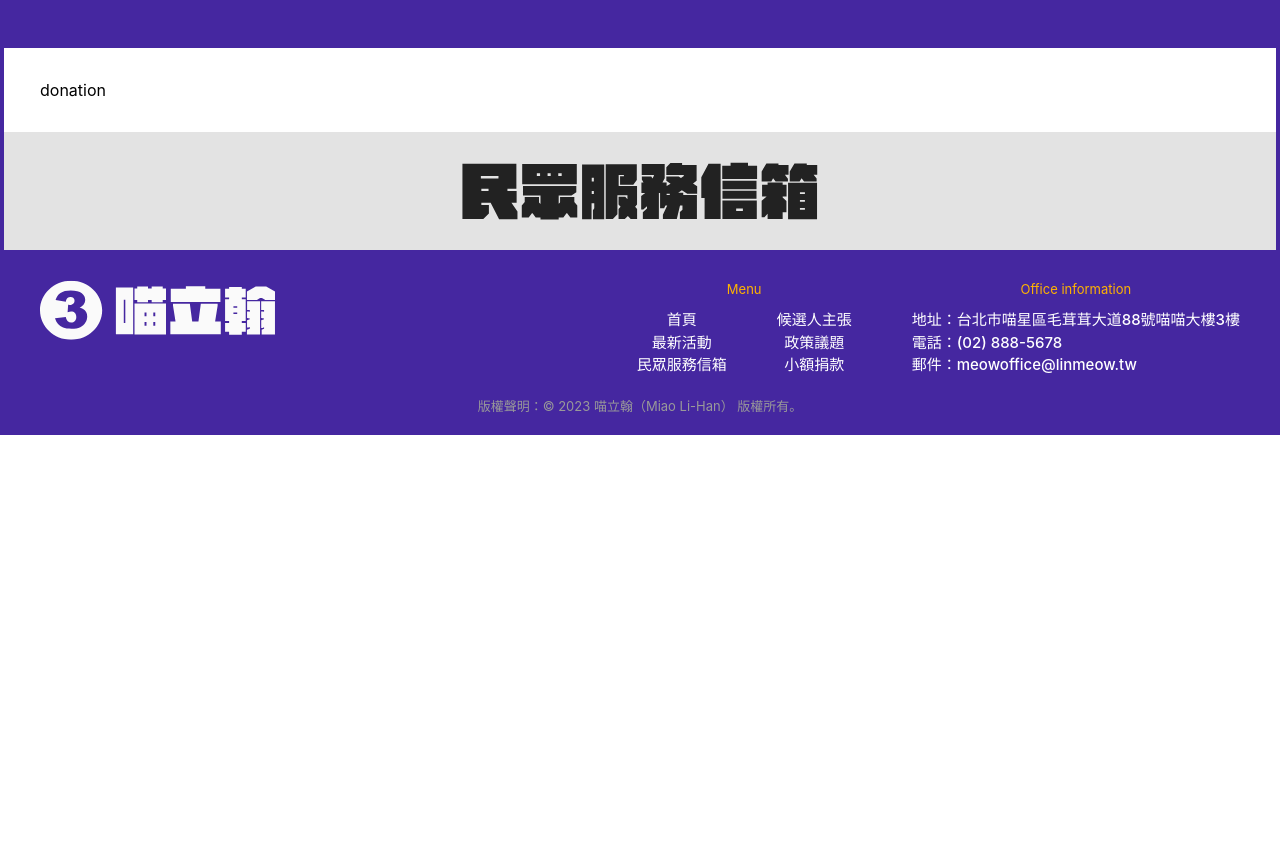
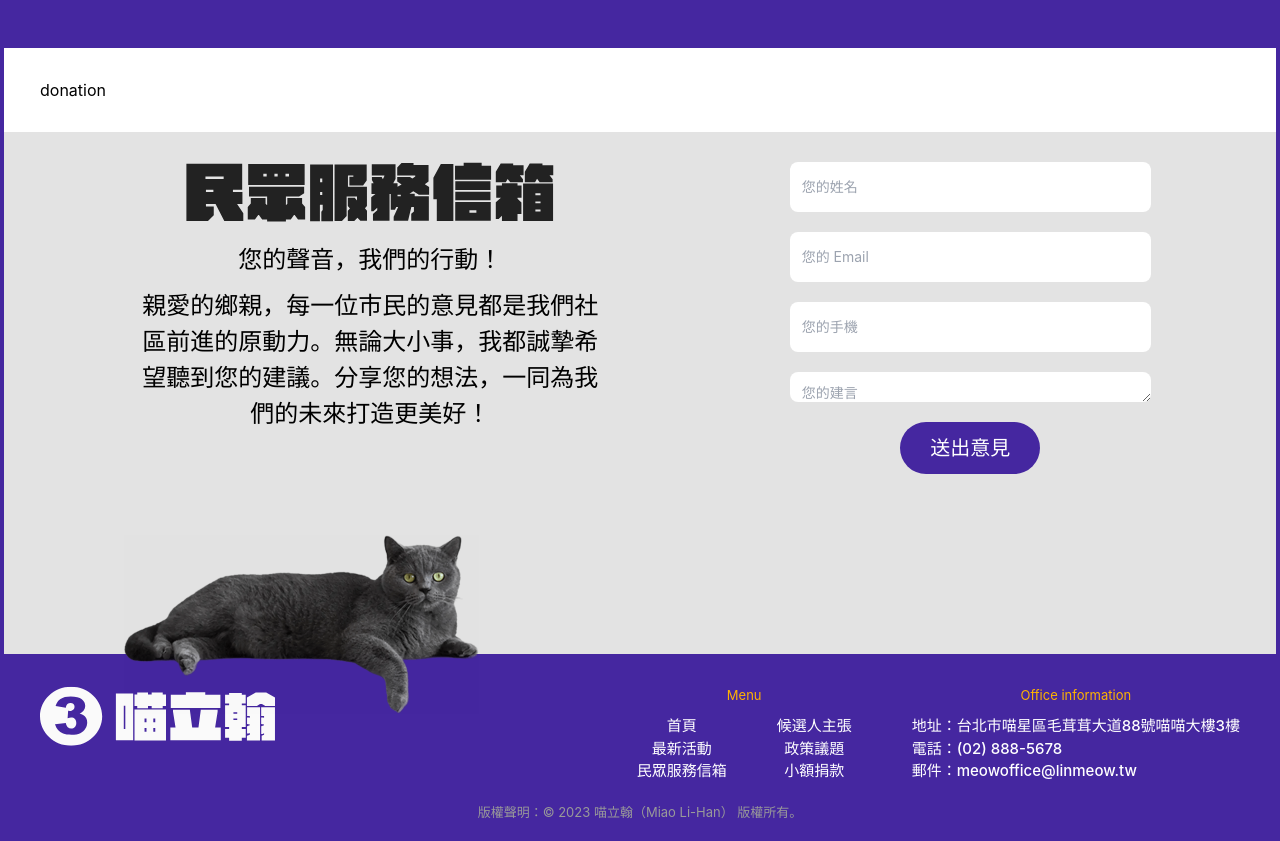
Before and after one commit to TimingJL/legislative-campaign-official-website-by-una, a React (Vite) app: page / in a window 1280 px wide. Shown: the part 1865-2706 px from the top of the page. Before the commit the page ends 2300 px from the top, so only its background shows below. Built offline with nearby package versions, Linux system fonts and the light colour scheme.

Commit message:
feat: add service inbox

```diff
--- a/src/components/Button/index.tsx
+++ b/src/components/Button/index.tsx
@@ -8,7 +8,7 @@ interface IProps extends ButtonHTMLAttributes<HTMLButtonElement> {
 }
 
 const Button = (props: IProps) => {
-  const { children, startIcon, endIcon, ...otherProps } = props;
+  const { children, startIcon, endIcon, className, ...otherProps } = props;
   return (
     <button
       className={clsx(
@@ -16,7 +16,8 @@ const Button = (props: IProps) => {
         "bg-primary text-white font-bold text-[20px] h-[52px] rounded-[50px] px-[20px]",
         "hover:opacity-80",
         "active:scale-90",
-        "transition-all"
+        "transition-all",
+        className
       )}
       {...otherProps}
     >
--- a/src/components/Footer/index.tsx
+++ b/src/components/Footer/index.tsx
@@ -1,12 +1,16 @@
 import { anchorId } from 'src/config/anchor';
 import logoWhiteSrc from 'src/assets/images/logo-white.svg';
+import bottomCatSrc from 'src/assets/images/bottom-cat.png';
 
 const Footer = () => {
   return (
     <section
-      className="flex justify-center bg-primary text-white px-[20px] pt-[30px] pb-[15px]"
+      className="flex justify-center bg-primary text-white px-[20px] pt-[30px] pb-[15px] overflow-visible"
     >
       <div className="container">
+        <div className="relative h-[2px]">
+          <img src={bottomCatSrc} className="absolute top-0 lg:left-[84px] left-[50%] translate-x-[-50%] lg:translate-x-[0%] translate-y-[calc(-100%+30px)]" />
+        </div>
         <div className="flex justify-between">
           <div className="logo hidden lg:block">
             <img src={logoWhiteSrc} />
--- /dev/null
+++ b/src/components/Input/index.tsx
@@ -0,0 +1,21 @@
+import { HTMLProps } from 'react';
+import clsx from 'clsx';
+
+interface IProps extends HTMLProps<HTMLInputElement> {
+  startAdornment?: React.ReactNode | string;
+}
+
+const Input = (props: IProps) => {
+  const { className, ...otherProps } = props;
+  return (
+    <input
+      className={clsx(
+        "px-[12px] py-[10px] h-[50px] rounded-[8px] text-[14px] border-[#B9B9B9]",
+        className,
+      )}
+      {...otherProps}
+    />
+  );
+};
+
+export default Input;
--- /dev/null
+++ b/src/components/Textarea/index.tsx
@@ -0,0 +1,21 @@
+import { TextareaHTMLAttributes } from 'react';
+import clsx from 'clsx';
+
+interface IProps extends TextareaHTMLAttributes<HTMLTextAreaElement> {
+  startAdornment?: React.ReactNode | string;
+}
+
+const Textarea = (props: IProps) => {
+  const { className, ...otherProps } = props;
+  return (
+    <textarea
+      className={clsx(
+        "px-[12px] py-[10px] h-[30px] rounded-[8px] text-[14px] border-[#B9B9B9]",
+        className,
+      )}
+      {...otherProps}
+    />
+  );
+};
+
+export default Textarea;
--- a/src/pages/Home/ServiceInbox/index.tsx
+++ b/src/pages/Home/ServiceInbox/index.tsx
@@ -1,15 +1,35 @@
 import { anchorId } from 'src/config/anchor';
+import Button from 'src/components/Button';
+import Input from 'src/components/Input';
+import Textarea from 'src/components/Textarea';
 import titleServiceInboxSrc from 'src/assets/images/title-service-inbox.svg';
 
 const ServiceInbox = () => {
   return (
     <section
       id={anchorId.serviceInbox}
-      className="flex justify-center bg-[#E3E3E3] px-[20px] py-[30px]"
+      className="flex justify-center bg-[#E3E3E3] px-[20px] py-[30px] lg:min-h-[522px]"
     >
       <div className="container">
-        <div className="flex align-center justify-center">
-          <img src={titleServiceInboxSrc} />
+        <div className="flex justify-center lg:flex-row flex-col">
+          <div className="flex flex-col align-center lg:w-[679px]">
+            <img src={titleServiceInboxSrc} className="h-[35px] lg:h-[60px] mb-[20px]" />
+            <div className="flex justify-center">
+              <div className="lg:w-[479px] min-w-[353px]">
+                <div className="text-center lg:text-[24px] font-bold text-[20px]">您的聲音，我們的行動！</div>
+                <div className="lg:font-bold text-center lg:text-[24px] text-[15px] font-medium mt-[10px]">親愛的鄉親，每一位市民的意見都是我們社區前進的原動力。無論大小事，我都誠摯希望聽到您的建議。分享您的想法，一同為我們的未來打造更美好！</div>
+              </div>
+            </div>
+          </div>
+          <div className="lg:w-[555px] flex justify-center mt-[15px] lg:mt-0">
+            <div className="flex flex-col items-center gap-[20px] lg:w-[361px] w-[333px]">
+              <Input className="w-full" type="text" placeholder="您的姓名" />
+              <Input className="w-full" type="text" placeholder="您的 Email" />
+              <Input className="w-full" type="text" placeholder="您的手機" />
+              <Textarea className="w-full h-[100px]" placeholder="您的建言" />
+              <Button className="mb-[100px] w-[100%] max-w-[140px] lg:w-[172px]">送出意見</Button>
+            </div>
+          </div>
         </div>
       </div>
     </section>
```
Also changed, not shown: src/assets/images/bottom-cat.png (added).
